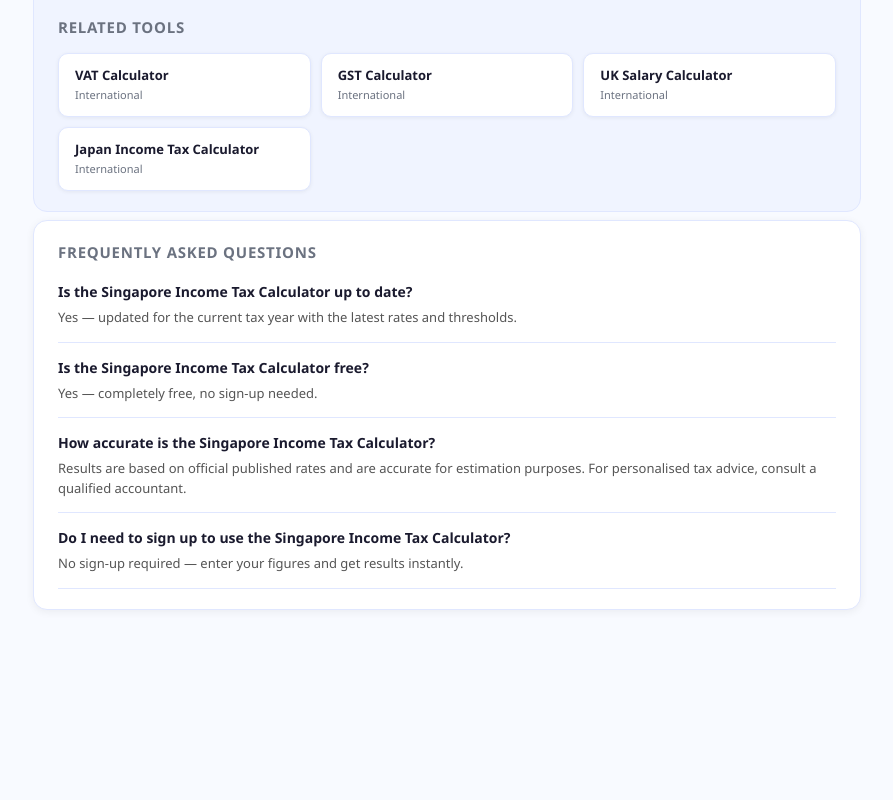
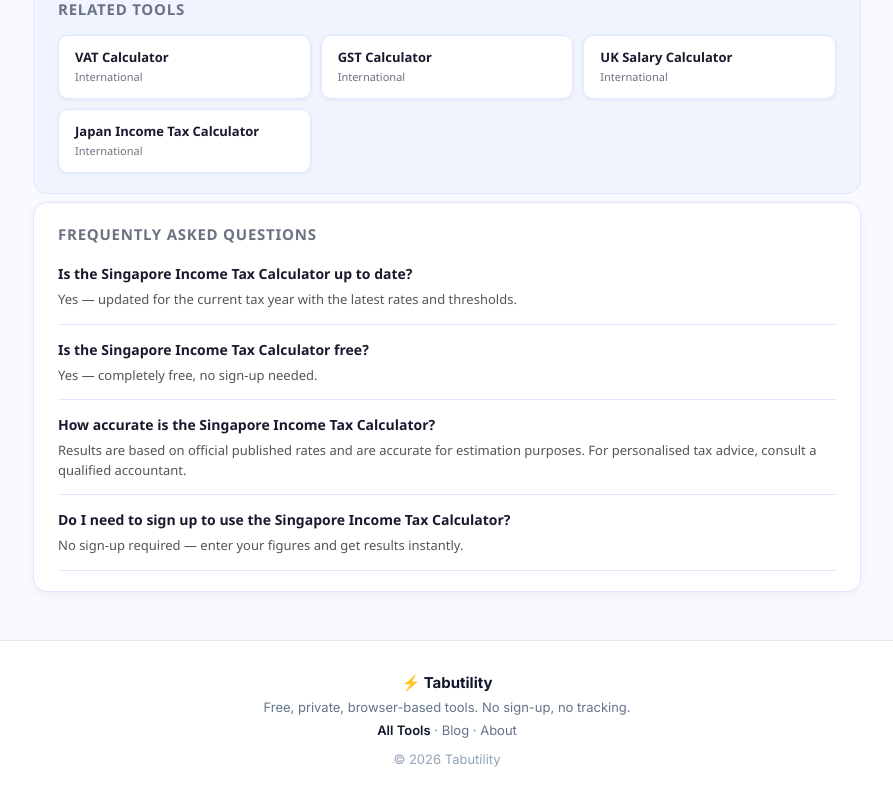
Before and after one commit to rakeshv02/singapore-income-tax, a React (Vite) app: page / in a window 1280 px wide. Shown: the part 1661-2461 px from the top of the page, without its empty margins (193-1086 px from the left). Before the commit the page ends 2295 px from the top, so only its background shows below. Built offline with nearby package versions, Linux system fonts and the light colour scheme.

Commit message:
Apply shared Tabutility design language (light palette, Inter, footer, ad-slot polish)

```diff
--- a/index.html
+++ b/index.html
@@ -7,6 +7,7 @@
   <link rel="dns-prefetch" href="https://pagead2.googlesyndication.com" />
   <meta charset="UTF-8" />
   <meta name="viewport" content="width=device-width, initial-scale=1.0" />
+<link rel="preconnect" href="https://fonts.googleapis.com"><link rel="preconnect" href="https://fonts.gstatic.com" crossorigin><link rel="stylesheet" href="https://fonts.googleapis.com/css2?family=Inter:wght@400;600;700;800&display=swap">
   <title>Singapore Income Tax Calculator 2025 — YA 2025 & CPF | Tabutility</title>
   <meta name="description" content="Calculate your Singapore take-home pay for YA 2025. Includes income tax on chargeable income and CPF employee contributions for Singapore residents." />
   <meta name="keywords" content="singapore income tax calculator, cpf calculator, iras tax 2025, ya 2025, singapore salary calculator, take home pay singapore" />
@@ -33,7 +34,15 @@
   <script type="application/ld+json">{"@context":"https://schema.org","@type":"BreadcrumbList","itemListElement":[{"@type":"ListItem","position":1,"name":"Tabutility","item":"https://tabutility.com"},{"@type":"ListItem","position":2,"name":"International","item":"https://tabutility.com/#international"},{"@type":"ListItem","position":3,"name":"Singapore Income Tax Calculator","item":"https://singapore-income-tax.tabutility.com/"}]}</script>
   <script type="application/ld+json">{"@context":"https://schema.org","@type":"FAQPage","mainEntity":[{"@type":"Question","name":"Is the Singapore Income Tax Calculator up to date?","acceptedAnswer":{"@type":"Answer","text":"Yes — updated for the current tax year with the latest rates and thresholds."}},{"@type":"Question","name":"Is the Singapore Income Tax Calculator free?","acceptedAnswer":{"@type":"Answer","text":"Yes — completely free, no sign-up needed."}},{"@type":"Question","name":"How accurate is the Singapore Income Tax Calculator?","acceptedAnswer":{"@type":"Answer","text":"Results are based on official published rates and are accurate for estimation purposes. For personalised tax advice, consult a qualified accountant."}},{"@type":"Question","name":"Do I need to sign up to use the Singapore Income Tax Calculator?","acceptedAnswer":{"@type":"Answer","text":"No sign-up required — enter your figures and get results instantly."}}]}</script>
   <meta name="theme-color" content="#1a1a2e" />
-  </head>
+  <style id="tabutility-brand">
+/* empty ad slots: reserve space, no bordered box */
+.ad-banner,.ad-slot,.ad-container{background:transparent!important;border:none!important;border-bottom:none!important;box-shadow:none!important}
+ins.adsbygoogle,.ad-banner iframe,.ad-slot iframe{visibility:hidden!important}
+ins.adsbygoogle[data-ad-status="filled"],.ad-banner ins[data-ad-status="filled"] iframe,.ad-slot ins[data-ad-status="filled"] iframe{visibility:visible!important}
+nav .brand{color:#0f172a}
+body{-webkit-font-smoothing:antialiased}
+</style>
+</head>
 <body style="margin:0;background:#f8faff;font-family:'Segoe UI',Arial,sans-serif">
 <div id="root"></div>
 <script type="text/babel">
@@ -175,19 +184,19 @@
 
 
 <!-- embed-widget -->
-<div style="max-width:640px;margin:0 auto 32px;background:#1e293b;border:1px solid #334155;border-radius:12px;padding:18px">
-  <h2 style="font-size:15px;font-weight:700;color:#94a3b8;text-transform:uppercase;letter-spacing:.05em;margin-bottom:12px">Embed This Tool</h2>
+<div style="max-width:640px;margin:0 auto 32px;background:#ffffff;border:1px solid #e2e8f0;border-radius:12px;padding:18px">
+  <h2 style="font-size:15px;font-weight:700;color:#64748b;text-transform:uppercase;letter-spacing:.05em;margin-bottom:12px">Embed This Tool</h2>
   <p style="font-size:13px;color:#64748b;margin-bottom:12px">Add this Singapore Income Tax Calculator to your website or blog for free — just paste this code:</p>
-  <div style="background:#0f172a;border:1px solid #334155;border-radius:8px;padding:12px;font-family:monospace;font-size:12px;color:#7dd3fc;word-break:break-all;margin-bottom:10px" id="embed-code">&lt;iframe src=&quot;https://singapore-income-tax.tabutility.com/&quot; width=&quot;100%&quot; height=&quot;600&quot; frameborder=&quot;0&quot; style=&quot;border-radius:12px&quot; title=&quot;Singapore Income Tax Calculator by Tabutility&quot;&gt;&lt;/iframe&gt;
+  <div style="background:#f8f7f4;border:1px solid #e2e8f0;border-radius:8px;padding:12px;font-family:'Inter',monospace;font-size:12px;color:#7dd3fc;word-break:break-all;margin-bottom:10px" id="embed-code">&lt;iframe src=&quot;https://singapore-income-tax.tabutility.com/&quot; width=&quot;100%&quot; height=&quot;600&quot; frameborder=&quot;0&quot; style=&quot;border-radius:12px&quot; title=&quot;Singapore Income Tax Calculator by Tabutility&quot;&gt;&lt;/iframe&gt;
 &lt;p style=&quot;font-size:12px&quot;&gt;&lt;a href=&quot;https://singapore-income-tax.tabutility.com/&quot; target=&quot;_blank&quot; rel=&quot;noopener&quot;&gt;Singapore Income Tax Calculator&lt;/a&gt; by &lt;a href=&quot;https://tabutility.com/&quot; target=&quot;_blank&quot; rel=&quot;noopener&quot;&gt;Tabutility&lt;/a&gt;&lt;/p&gt;</div>
-  <button onclick="navigator.clipboard.writeText(document.getElementById('embed-code').textContent).then(()=>{this.textContent='Copied!';setTimeout(()=>this.textContent='Copy Embed Code',2000)})" style="background:#38bdf8;color:#0f172a;border:none;border-radius:8px;padding:9px 18px;font-size:13px;font-weight:700;cursor:pointer">Copy Embed Code</button>
+  <button onclick="navigator.clipboard.writeText(document.getElementById('embed-code').textContent).then(()=>{this.textContent='Copied!';setTimeout(()=>this.textContent='Copy Embed Code',2000)})" style="background:#0f172a;color:#f8f7f4;border:none;border-radius:8px;padding:9px 18px;font-size:13px;font-weight:700;cursor:pointer">Copy Embed Code</button>
   <span style="font-size:11px;color:#475569;margin-left:12px">Free to use — the credit link helps others find the tool</span>
 </div>
-<div style="margin:0 auto 24px;max-width:640px;background:#1e293b;border-radius:10px;padding:14px 18px;display:flex;align-items:center;gap:14px;cursor:pointer;border:1px solid #334155" onclick="window.open('https://www.amazon.co.uk/s?k=Singapore%20personal%20finance%20books&tag=tabutility-20','_blank','noopener noreferrer')" title="Working in Singapore?">
+<div style="margin:0 auto 24px;max-width:640px;background:#ffffff;border-radius:10px;padding:14px 18px;display:flex;align-items:center;gap:14px;cursor:pointer;border:1px solid #e2e8f0" onclick="window.open('https://www.amazon.co.uk/s?k=Singapore%20personal%20finance%20books&tag=tabutility-20','_blank','noopener noreferrer')" title="Working in Singapore?">
   <span style="font-size:28px;flex-shrink:0">📚</span>
   <div style="min-width:0">
-    <div style="font-size:13px;font-weight:700;color:#f1f5f9;margin-bottom:3px">Working in Singapore?</div>
-    <div style="font-size:12px;color:#94a3b8">Browse Singapore personal finance books <span style="color:#f59e0b;white-space:nowrap">→ Browse on Amazon</span></div>
+    <div style="font-size:13px;font-weight:700;color:#0f172a;margin-bottom:3px">Working in Singapore?</div>
+    <div style="font-size:12px;color:#64748b">Browse Singapore personal finance books <span style="color:#f59e0b;white-space:nowrap">→ Browse on Amazon</span></div>
     <div style="font-size:10px;color:#475569;margin-top:3px">As an Amazon Associate we earn from qualifying purchases.</div>
   </div>
 </div>
@@ -255,5 +264,11 @@
   }
 })();
 </script>
+<footer style="border-top:1px solid #e2e8f0;background:#ffffff;margin-top:48px;padding:28px 24px;text-align:center;font-family:'Inter',-apple-system,BlinkMacSystemFont,'Segoe UI',sans-serif;font-size:13px;color:#64748b;line-height:1.8">
+<div style="font-weight:700;color:#0f172a;font-size:15px">⚡ Tabutility</div>
+<div>Free, private, browser-based tools. No sign-up, no tracking.</div>
+<div><a href="https://tabutility.com" style="color:#0f172a;font-weight:600;text-decoration:none">All Tools</a> · <a href="https://tabutility.com/blog/" style="color:#64748b;text-decoration:none">Blog</a> · <a href="https://tabutility.com/#about" style="color:#64748b;text-decoration:none">About</a></div>
+<div style="margin-top:6px;color:#94a3b8">© 2026 Tabutility</div>
+</footer>
 </body>
 </html>
--- a/src/index.css
+++ b/src/index.css
@@ -4,5 +4,5 @@
 
 body {
   margin: 0;
-  font-family: 'Inter', sans-serif;
+  font-family:'Inter', 'Inter', sans-serif;
 }
```
